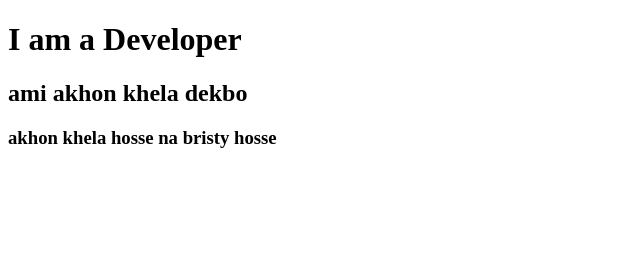
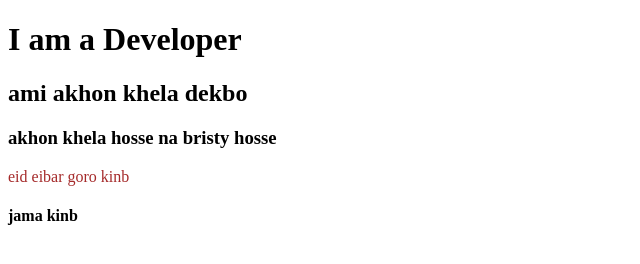
Before and after one commit to Saifulislamripon/my-second-repo, a plain HTML site: page index.html in a window 1280 px wide. Shown: the whole page, without its empty margins (0-640 px from the left). Drawn offline with Linux system fonts and the light colour scheme.

Commit message:
style class

```diff
--- a/index.html
+++ b/index.html
@@ -5,11 +5,15 @@
     <meta http-equiv="X-UA-Compatible" content="IE=edge">
     <meta name="viewport" content="width=device-width, initial-scale=1.0">
     <title>This is my second github</title>
+
+    <link rel="stylesheet" href="style.css">
     <h1>I am a Developer</h1>
     <h2>ami akhon khela dekbo</h2>
     <h3>akhon khela hosse na bristy hosse</h3>
 </head>
 <body>
+    <p>eid eibar goro kinb</p>
+    <h4>jama kinb</h4>
 
 </body>
 </html>
--- /dev/null
+++ b/style.css
@@ -0,0 +1,3 @@
+p{
+    color:brown;
+}
```
